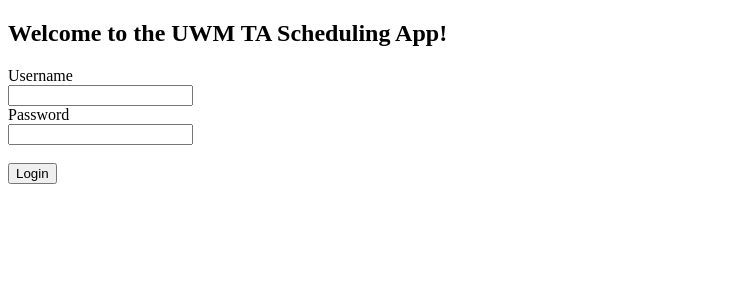
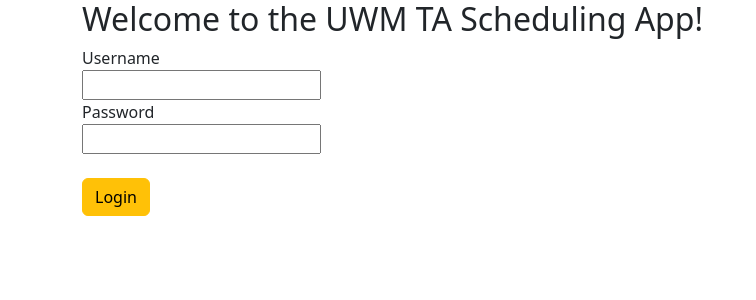
Before and after one commit to MWHunter/schedulingApp, a Django app: page /login.html in a window 1280 px wide. Shown: the top 300 px of the page, without its empty margins (0-756 px from the left). Run offline with Django 4.2, Linux system fonts and the light colour scheme.

Commit message:
Update login.html
Updated login with Bootstrap

```diff
--- a/schedulingApp/templates/login.html
+++ b/schedulingApp/templates/login.html
@@ -4,9 +4,11 @@
     <meta charset="UTF-8">
     <meta http-equiv="X-UA-Compatible" content="IE=edge">
     <meta name="viewport" content="width=device-width, initial-scale=1.0">
+    <link href="https://cdn.jsdelivr.net/npm/bootstrap@5.2.3/dist/css/bootstrap.min.css" rel="stylesheet">
     <title>TA Scheduling App Login Page</title>
 </head>
 <body>
+    <div class="container">
         <!--Login interface-->
         <h2>Welcome to the UWM TA Scheduling App!</h2>
         <form action="#" method="post">
@@ -15,7 +17,8 @@
             <input type="text" id="loginID" name="loginID"><br>
             <label for="loginPassword">Password</label><br>
             <input type="text" id="loginPassword" name="loginPassword"><br><br>
-        <input type="submit" value="Login">
+            <input class="btn btn-warning" type="submit" value="Login">
         </form>
+    </div>
 </body>
 </html>
```
Lines whose indentation alone changed are shown as unchanged.
